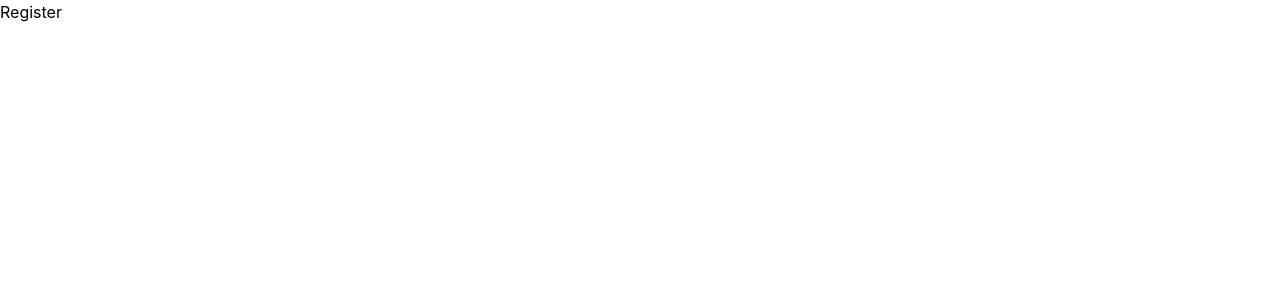
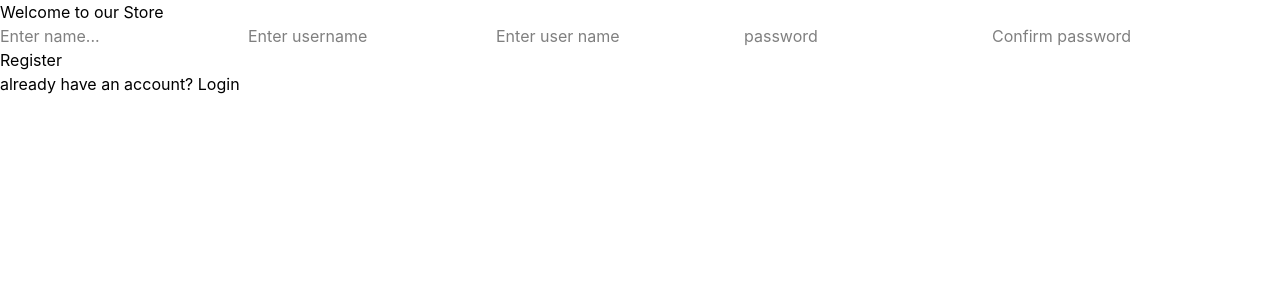
Before and after one commit to Arshadvkb/Shoe_Store, a React (Vite) app in the folder client/: page /register in a window 1280 px wide. Before the commit this address had no page. Shown: the top 300 px of the page. Built offline with nearby package versions, Linux system fonts and the light colour scheme.

Commit message:
feat: implement user registration functionality and enhance registration UI

```diff
--- a/client/db.json
+++ b/client/db.json
@@ -3,7 +3,7 @@
     {
       "id": "1",
       "name": "Air Jordan",
-      "images":[],
+      "images": [],
       "price": 4999,
       "colors": [
         "black",
@@ -20,7 +20,7 @@
     {
       "id": "2",
       "name": "Oddisya",
-      "images":[],
+      "images": [],
       "price": 4999,
       "colors": [
         "black",
@@ -50,6 +50,16 @@
       "email": "arun@gmail.com",
       "password": "Arun@0987",
       "role": "user"
+    },
+    {
+      "name": "Arshadvkb",
+      "username": "arshadvkb",
+      "email": "arshadvkb969@gmail.com",
+      "password": "123456789999",
+      "role": "user",
+      "id": "y_LAKCkB7nc"
     }
-  ]
+
+  ],
+  "$schema": "./node_modules/json-server/schema.json"
 }
--- a/client/src/context/AuthContext_Provider.jsx
+++ b/client/src/context/AuthContext_Provider.jsx
@@ -14,6 +14,11 @@ const initialState = {
 const reducer = (state, action) => {
   switch (action.type) {
     case "LOGIN":
+      return {
+        ...state,
+        ...action.payload,
+      };
+    case "REGISTER":
       return {
         ...state,
         ...action.payload,
@@ -44,7 +49,6 @@ export const AuthContextProvider = (props) => {
 
           if (data.role === "admin") {
             console.log("found admin");
-
             navigate("/admin/home");
           } else if (data.role === "user") {
             console.log("found user");
@@ -61,10 +65,35 @@ export const AuthContextProvider = (props) => {
     }
   };
 
+  const register = async () => {
+    try {
+      const response = await axios.get("http://localhost:5000/users");
+
+      const users = response.data;
+
+      const existingUser = users.find(
+        (data) =>
+          data.username === state.username || data.email === state.email,
+      );
+
+      if (existingUser) {
+        alert("User with this email or username already exists");
+        return;
+      }
+
+      const newUser = await axios.post(`http://localhost:5000/users`,state);
+      console.log(newUser);
+
+    } catch (e) {
+      console.log(e.message);
+    }
+  };
+
   const values = {
     state,
     dispatch,
     login,
+    register,
   };
 
   return (
--- a/client/src/pages/auth/Register.jsx
+++ b/client/src/pages/auth/Register.jsx
@@ -1,10 +1,91 @@
+import { useContext, useState } from "react";
+import { Link } from "react-router-dom";
+import { AuthContext } from "../../context/Auth_Context";
 
 const Register = () => {
+  const { dispatch, register } = useContext(AuthContext);
+
+  const [name, setName] = useState("");
+  const [username, setUsername] = useState("");
+  const [email, setEmail] = useState("");
+  const [password, setPassword] = useState("");
+  const [confirmp, setConfirmp] = useState("");
+
+  const handleSubmit = (e) => {
+    e.preventDefault();
+    if (password == confirmp) {
+      dispatch({
+        type: "REGISTER",
+        payload: {
+          name: name,
+          username: username,
+          email: email,
+          password: password,
+          role: "user",
+        },
+      });
+      register();
+    } else {
+      alert("password and confirm password must be same");
+    }
+  };
+
   return (
     <div>
-      <h1>Register</h1>
+      <div>
+        <h1>Welcome to our Store</h1>
+        <form onSubmit={handleSubmit}>
+          <input
+            type="text"
+            id="name"
+            name="name"
+            value={name}
+            onChange={(e) => setName(e.target.value)}
+            placeholder="Enter name..."
+          />
+          <input
+            type="text"
+            id="username"
+            name="username"
+            value={username}
+            onChange={(e) => setUsername(e.target.value)}
+            placeholder="Enter username"
+          />
+          <input
+            type="email"
+            id="email"
+            name="email"
+            value={email}
+            onChange={(e) => setEmail(e.target.value)}
+            placeholder="Enter user name"
+          />
+          <input
+            type="text"
+            id="password"
+            name="password"
+            value={password}
+            onChange={(e) => setPassword(e.target.value)}
+            placeholder="password"
+          />
+          <input
+            type="text"
+            id="confirm"
+            name="confirm"
+            value={confirmp}
+            onChange={(e) => setConfirmp(e.target.value)}
+            placeholder="Confirm password"
+          />
+          <button type="submit">Register</button>
+        </form>
+        <p>
+          already have an account?{" "}
+          <span>
+            <Link to={"/"}>Login</Link>
+          </span>
+        </p>
+      </div>
     </div>
-  )
-}
+  );
+};
 
-export default Register
+export default Register;
```
